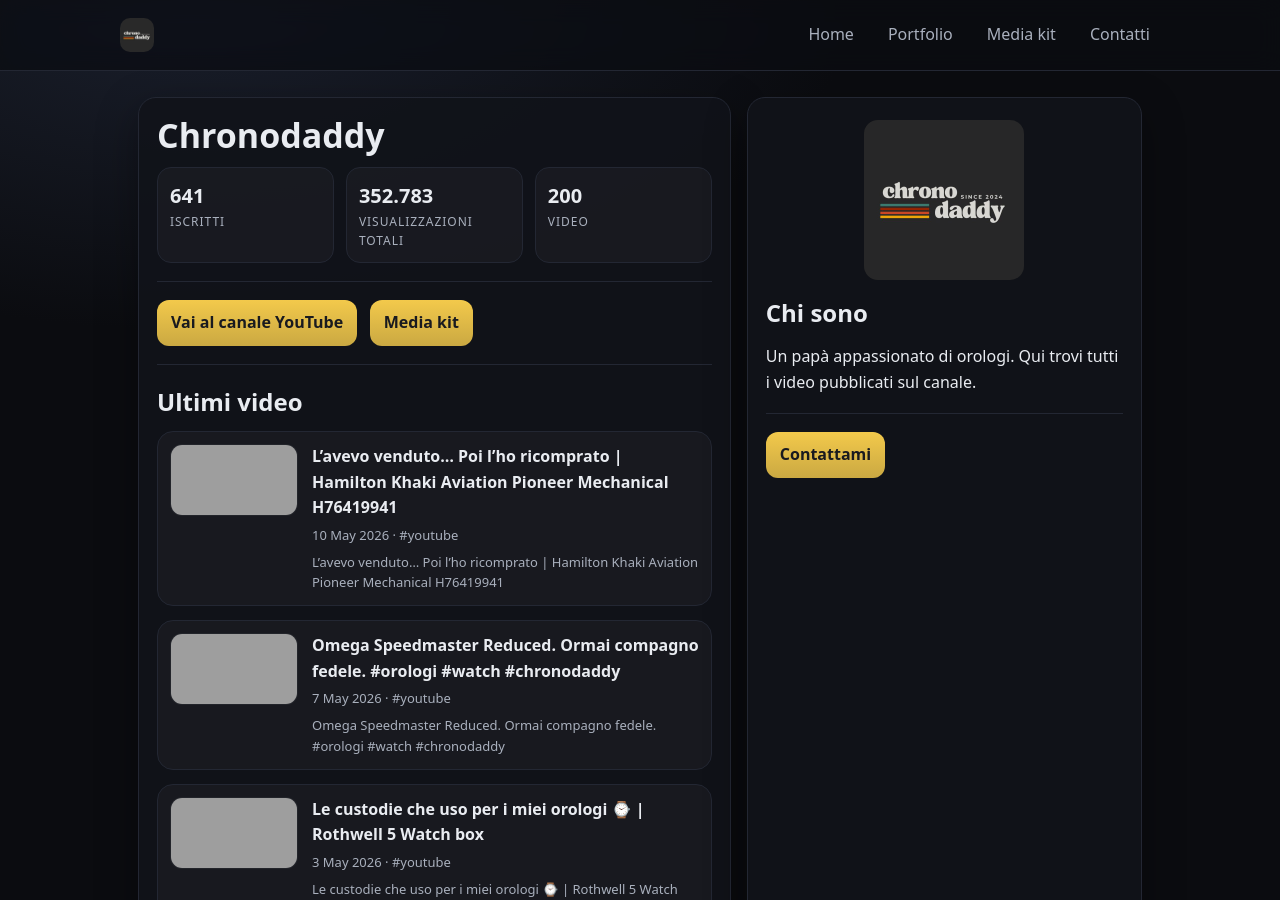
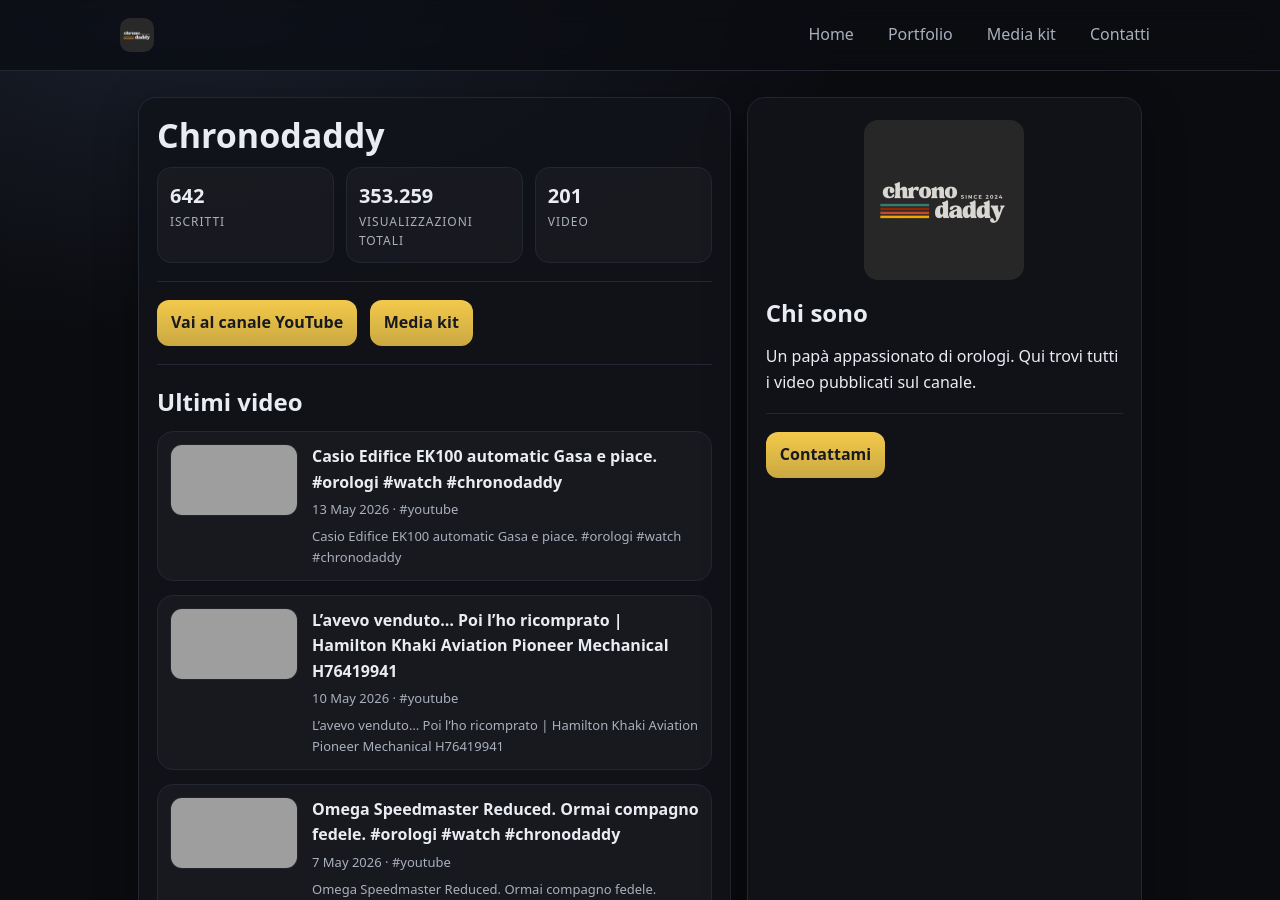
Before and after one commit to claudiostoduto/chronodaddy, a Jekyll site: the page built from index.md, in a window 1280 px wide and 900 px high, cut to the strip 0-900 px from the top of the window. Built offline with Jekyll 4.4.1, drawn with Linux system fonts in a browser that asks for light colours; some of the changed text lies outside the part shown; grey boxes are pictures that could not be loaded.

Commit message:
chore: add new YouTube posts

```diff
--- /dev/null
+++ b/_posts/2026-05-13-casio-edifice-ek100-automatic-gasa-e-piace-orologi-watch-chronodaddy.md
@@ -0,0 +1,14 @@
+---
+title: "Casio Edifice EK100 automatic Gasa e piace. #orologi #watch #chronodaddy"
+date: 2026-05-13
+videoId: "S_6x43TnYh4"
+youtubeUrl: "https://www.youtube.com/shorts/S_6x43TnYh4"
+thumbnail: "https://i4.ytimg.com/vi/S_6x43TnYh4/hqdefault.jpg"
+tags: [youtube]
+excerpt: "Casio Edifice EK100 automatic Gasa e piace. #orologi #watch #chronodaddy"
+---
+
+<!--
+Questo post è stato generato automaticamente.
+Puoi aggiungere tag più specifici (brand/modello/format) e una descrizione/contesto per renderlo un vero case study.
+-->
--- a/assets/channel-stats.json
+++ b/assets/channel-stats.json
@@ -1,6 +1,6 @@
 {
-  "subscribers": 641,
-  "views": 352783,
-  "videos": 200,
-  "updatedAt": "2026-05-13T13:27:28.250Z"
+  "subscribers": 642,
+  "views": 353259,
+  "videos": 201,
+  "updatedAt": "2026-05-13T16:32:13.456Z"
 }
```
